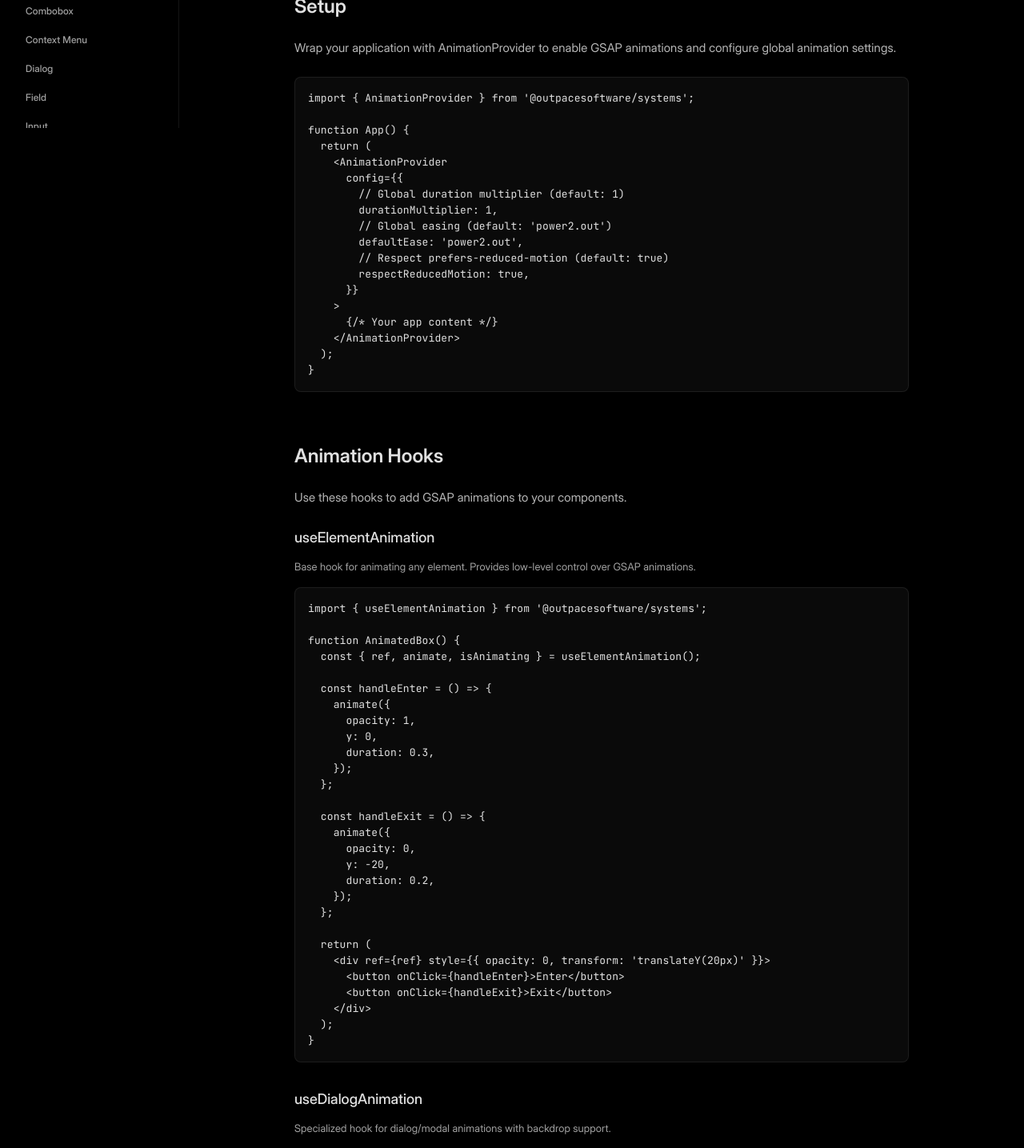
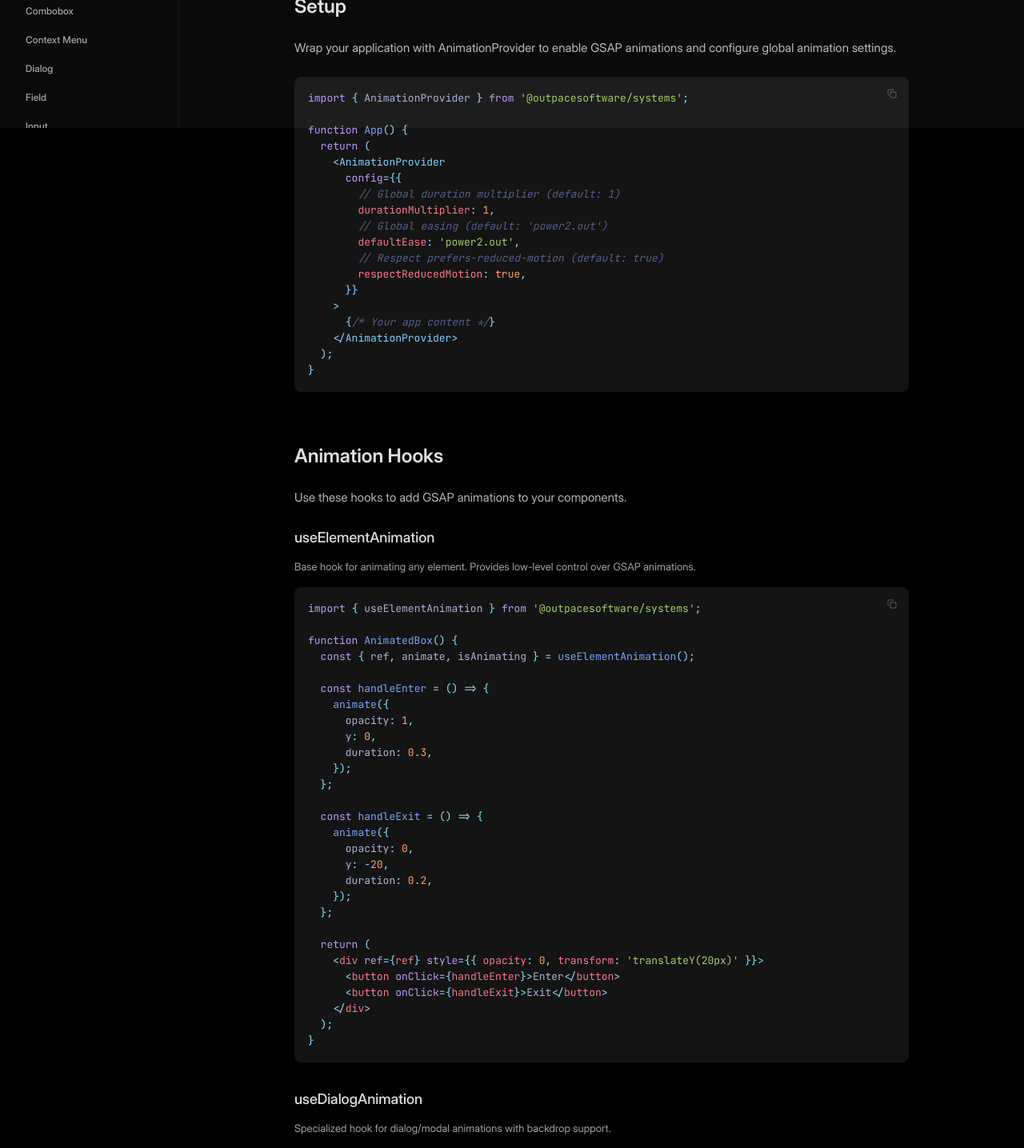
Before and after one commit to outpacesoftware/systems, a Next.js app: page /docs/animation in a window 1280 px wide. Shown: the part 640-2075 px from the top of the page at 80% size. Built offline with nearby package versions, Linux system fonts and the light colour scheme.

Commit message:
style: add 4% white overlay on body, remove nav background

```diff
--- a/app/docs/animation/page.tsx
+++ b/app/docs/animation/page.tsx
@@ -50,9 +50,9 @@ yarn add gsap`}
 					and configure global animation settings.
 				</p>
 
-				<div className="bg-white/4 border border-white/8 rounded-lg p-4 overflow-x-auto">
-					<pre className="text-[13px] leading-5 text-white/88 tracking-[0.12px]">
-						{`import { AnimationProvider } from '@outpacesoftware/systems';
+				<CodeBlock
+					language="tsx"
+					code={`import { AnimationProvider } from '@outpacesoftware/systems';
 
 function App() {
   return (
@@ -70,8 +70,7 @@ function App() {
     </AnimationProvider>
   );
 }`}
-					</pre>
-				</div>
+				/>
 			</section>
 
 			{/* Animation Hooks */}
@@ -92,9 +91,9 @@ function App() {
 						Base hook for animating any element. Provides low-level control over
 						GSAP animations.
 					</p>
-					<div className="bg-white/4 border border-white/8 rounded-lg p-4 overflow-x-auto">
-						<pre className="text-[13px] leading-5 text-white/88 tracking-[0.12px]">
-							{`import { useElementAnimation } from '@outpacesoftware/systems';
+					<CodeBlock
+						language="tsx"
+						code={`import { useElementAnimation } from '@outpacesoftware/systems';
 
 function AnimatedBox() {
   const { ref, animate, isAnimating } = useElementAnimation();
@@ -122,8 +121,7 @@ function AnimatedBox() {
     </div>
   );
 }`}
-						</pre>
-					</div>
+					/>
 				</div>
 
 				{/* useDialogAnimation */}
@@ -134,9 +132,9 @@ function AnimatedBox() {
 					<p className="text-[13px] leading-5 text-white/64 mb-4 tracking-[0.12px]">
 						Specialized hook for dialog/modal animations with backdrop support.
 					</p>
-					<div className="bg-white/4 border border-white/8 rounded-lg p-4 overflow-x-auto">
-						<pre className="text-[13px] leading-5 text-white/88 tracking-[0.12px]">
-							{`import { useDialogAnimation } from '@outpacesoftware/systems';
+					<CodeBlock
+						language="tsx"
+						code={`import { useDialogAnimation } from '@outpacesoftware/systems';
 
 function AnimatedDialog({ isOpen, onClose, children }) {
   const {
@@ -174,8 +172,7 @@ function AnimatedDialog({ isOpen, onClose, children }) {
     </div>
   );
 }`}
-						</pre>
-					</div>
+					/>
 				</div>
 
 				{/* useAccordionAnimation */}
@@ -186,9 +183,9 @@ function AnimatedDialog({ isOpen, onClose, children }) {
 					<p className="text-[13px] leading-5 text-white/64 mb-4 tracking-[0.12px]">
 						Smooth height animations for accordion/collapsible content.
 					</p>
-					<div className="bg-white/4 border border-white/8 rounded-lg p-4 overflow-x-auto">
-						<pre className="text-[13px] leading-5 text-white/88 tracking-[0.12px]">
-							{`import { useAccordionAnimation } from '@outpacesoftware/systems';
+					<CodeBlock
+						language="tsx"
+						code={`import { useAccordionAnimation } from '@outpacesoftware/systems';
 
 function AnimatedAccordion({ isOpen, children }) {
   const { contentRef, wrapperRef, isAnimating } = useAccordionAnimation({
@@ -205,8 +202,7 @@ function AnimatedAccordion({ isOpen, children }) {
     </div>
   );
 }`}
-						</pre>
-					</div>
+					/>
 				</div>
 
 				{/* useToastAnimation */}
@@ -217,9 +213,9 @@ function AnimatedAccordion({ isOpen, children }) {
 					<p className="text-[13px] leading-5 text-white/64 mb-4 tracking-[0.12px]">
 						Position-aware slide animations for toast notifications.
 					</p>
-					<div className="bg-white/4 border border-white/8 rounded-lg p-4 overflow-x-auto">
-						<pre className="text-[13px] leading-5 text-white/88 tracking-[0.12px]">
-							{`import { useToastAnimation } from '@outpacesoftware/systems';
+					<CodeBlock
+						language="tsx"
+						code={`import { useToastAnimation } from '@outpacesoftware/systems';
 
 function AnimatedToast({ position, onDismiss, children }) {
   const { ref, animateIn, animateOut, isAnimating } = useToastAnimation({
@@ -244,8 +240,7 @@ function AnimatedToast({ position, onDismiss, children }) {
     </div>
   );
 }`}
-						</pre>
-					</div>
+					/>
 				</div>
 			</section>
 
@@ -259,9 +254,9 @@ function AnimatedToast({ position, onDismiss, children }) {
 					loader utilities.
 				</p>
 
-				<div className="bg-white/4 border border-white/8 rounded-lg p-4 overflow-x-auto">
-					<pre className="text-[13px] leading-5 text-white/88 tracking-[0.12px]">
-						{`import {
+				<CodeBlock
+					language="tsx"
+					code={`import {
   loadGSAP,
   getGSAP,
   isGSAPAvailable,
@@ -280,8 +275,7 @@ async function setupAnimation() {
     gsap.to('.element', { opacity: 1 });
   }
 }`}
-					</pre>
-				</div>
+				/>
 			</section>
 
 			{/* Reduced Motion */}
@@ -295,9 +289,10 @@ async function setupAnimation() {
 					animations are instant or disabled.
 				</p>
 
-				<div className="bg-white/4 border border-white/8 rounded-lg p-4 overflow-x-auto mb-6">
-					<pre className="text-[13px] leading-5 text-white/88 tracking-[0.12px]">
-						{`import { useReducedMotion } from '@outpacesoftware/systems';
+				<div className="mb-6">
+					<CodeBlock
+						language="tsx"
+						code={`import { useReducedMotion } from '@outpacesoftware/systems';
 
 function MyComponent() {
   const prefersReducedMotion = useReducedMotion();
@@ -312,7 +307,7 @@ function MyComponent() {
     </div>
   );
 }`}
-					</pre>
+					/>
 				</div>
 
 				<div className="space-y-4">
--- a/app/globals.css
+++ b/app/globals.css
@@ -11,7 +11,7 @@ html {
 }
 
 :root {
-  --background: #141414;
+  --background: #0A0A0A;
   --background-gradient: radial-gradient(137.28% 42.82% at 49.87% 0%, rgba(255, 255, 255, 0.04) 0%, rgba(255, 255, 255, 0.00) 100%), #0A0A0A;
   --foreground: rgba(255, 255, 255, 0.88);
   --font-display: var(--font-display), "InterDisplay", sans-serif;
@@ -83,6 +83,16 @@ body {
   -moz-osx-font-smoothing: grayscale;
   text-rendering: optimizeLegibility;
   margin: 0;
+  position: relative;
+}
+
+body::before {
+  content: '';
+  position: fixed;
+  inset: 0;
+  background: rgba(255, 255, 255, 0.04);
+  pointer-events: none;
+  z-index: 0;
 }
 
 .bg-gradient-fixed::before {
--- a/components/docs/Sidebar.tsx
+++ b/components/docs/Sidebar.tsx
@@ -96,7 +96,7 @@ export function Sidebar({ mobileOpen, onClose }: SidebarProps) {
           fixed lg:sticky top-12 left-0 z-40
           w-64 lg:w-56 shrink-0
           h-[calc(100vh-3rem)]
-          bg-black lg:bg-transparent
+          bg-transparent
           border-r border-white/8
           overflow-y-auto px-8 scrollbar-none
           transform transition-transform duration-200 ease-out
```
